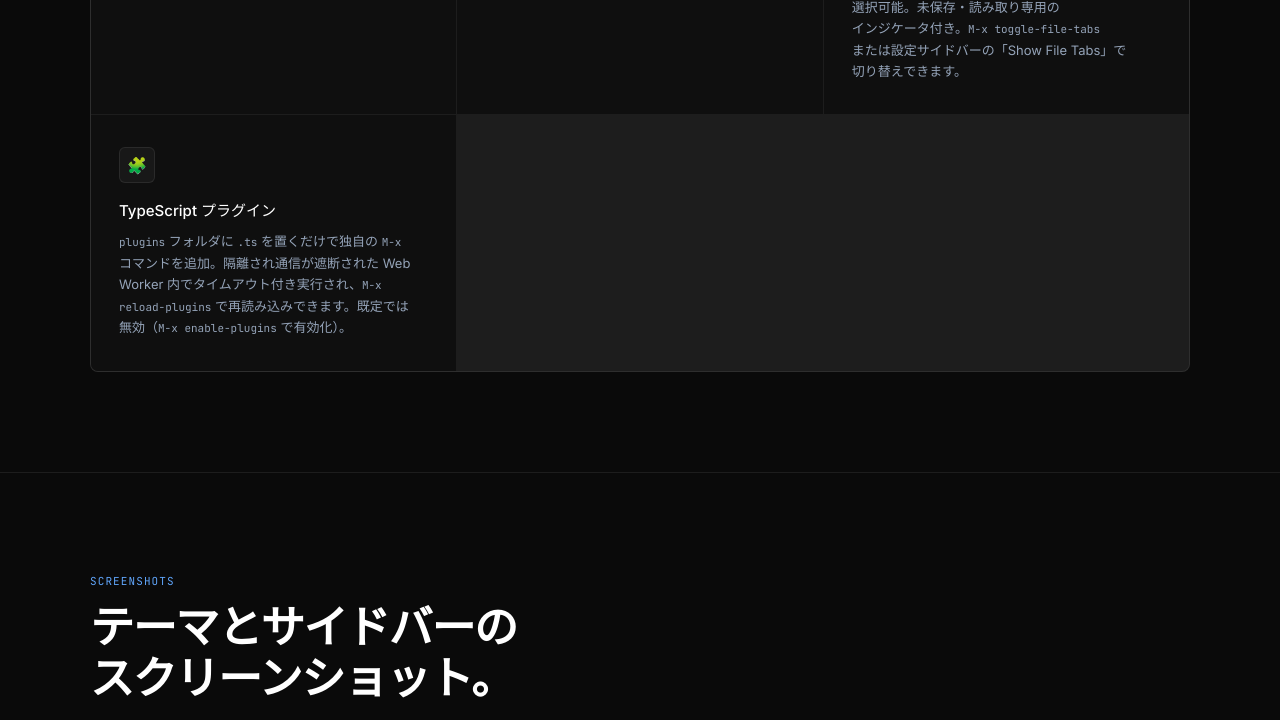
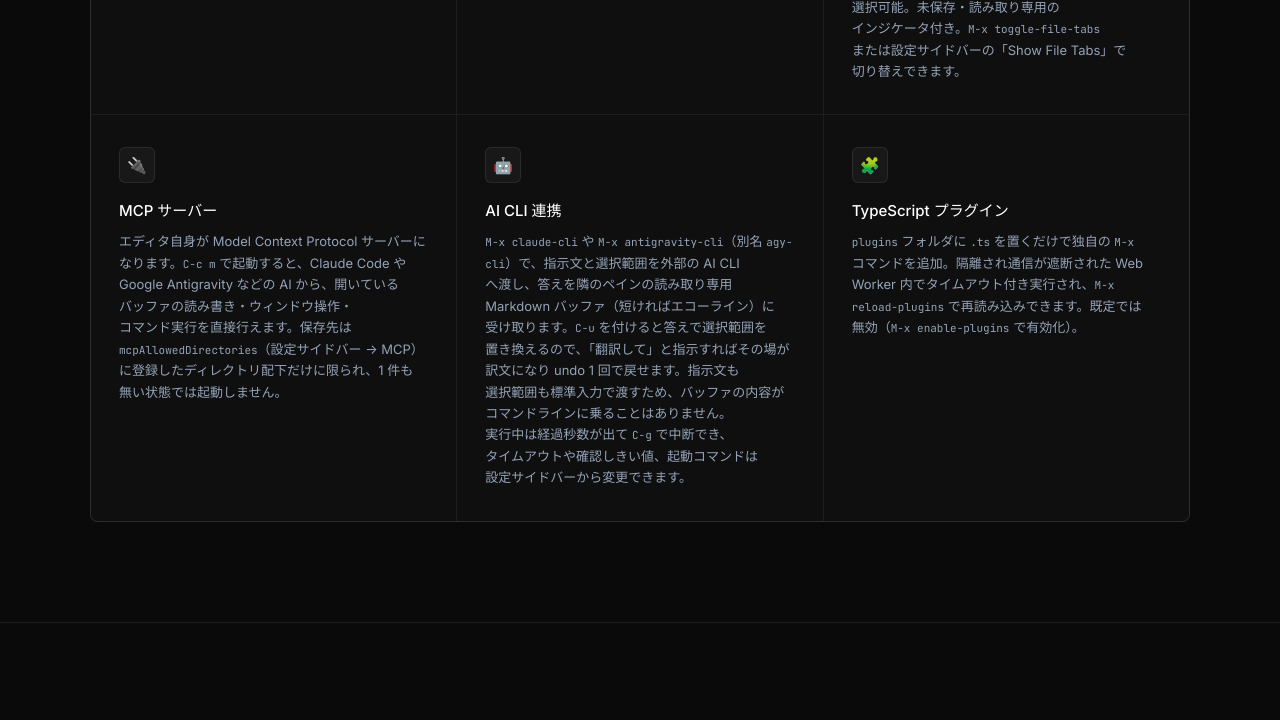
Before and after one commit to kurouna/elecxzy, a plain HTML site: page docs/index.html in a window 1280 px wide. Shown: the part 6369-7089 px from the top of the page. Drawn offline with Linux system fonts and the light colour scheme.

Commit message:
docs(site): add MCP server and AI CLI cards to the feature grid / 機能一覧に MCP サーバーと AI CLI 連携のカードを追加した

```diff
--- a/docs/index.html
+++ b/docs/index.html
@@ -1568,6 +1568,16 @@
               style="font-family:var(--mono);font-size:11px;">M-x toggle-file-tabs</code> または設定サイドバーの「Show File Tabs」で切り替えできます。</p>
         </div>
         <div class="fg-item">
+          <div class="fg-icon">🔌</div>
+          <h3>MCP サーバー</h3>
+          <p>エディタ自身が Model Context Protocol サーバーになります。<code style="font-family:var(--mono);font-size:11px;">C-c m</code> で起動すると、Claude Code や Google Antigravity などの AI から、開いているバッファの読み書き・ウィンドウ操作・コマンド実行を直接行えます。保存先は <code style="font-family:var(--mono);font-size:11px;">mcpAllowedDirectories</code>（設定サイドバー → MCP）に登録したディレクトリ配下だけに限られ、1 件も無い状態では起動しません。</p>
+        </div>
+        <div class="fg-item">
+          <div class="fg-icon">🤖</div>
+          <h3>AI CLI 連携</h3>
+          <p><code style="font-family:var(--mono);font-size:11px;">M-x claude-cli</code> や <code style="font-family:var(--mono);font-size:11px;">M-x antigravity-cli</code>（別名 <code style="font-family:var(--mono);font-size:11px;">agy-cli</code>）で、指示文と選択範囲を外部の AI CLI へ渡し、答えを隣のペインの読み取り専用 Markdown バッファ（短ければエコーライン）に受け取ります。<code style="font-family:var(--mono);font-size:11px;">C-u</code> を付けると答えで選択範囲を置き換えるので、「翻訳して」と指示すればその場が訳文になり undo 1 回で戻せます。指示文も選択範囲も標準入力で渡すため、バッファの内容がコマンドラインに乗ることはありません。実行中は経過秒数が出て <code style="font-family:var(--mono);font-size:11px;">C-g</code> で中断でき、タイムアウトや確認しきい値、起動コマンドは設定サイドバーから変更できます。</p>
+        </div>
+        <div class="fg-item">
           <div class="fg-icon">🧩</div>
           <h3>TypeScript プラグイン</h3>
           <p><code style="font-family:var(--mono);font-size:11px;">plugins</code> フォルダに <code style="font-family:var(--mono);font-size:11px;">.ts</code> を置くだけで独自の <code style="font-family:var(--mono);font-size:11px;">M-x</code> コマンドを追加。隔離され通信が遮断された Web Worker 内でタイムアウト付き実行され、<code style="font-family:var(--mono);font-size:11px;">M-x reload-plugins</code> で再読み込みできます。既定では無効（<code style="font-family:var(--mono);font-size:11px;">M-x enable-plugins</code> で有効化）。</p>
```
